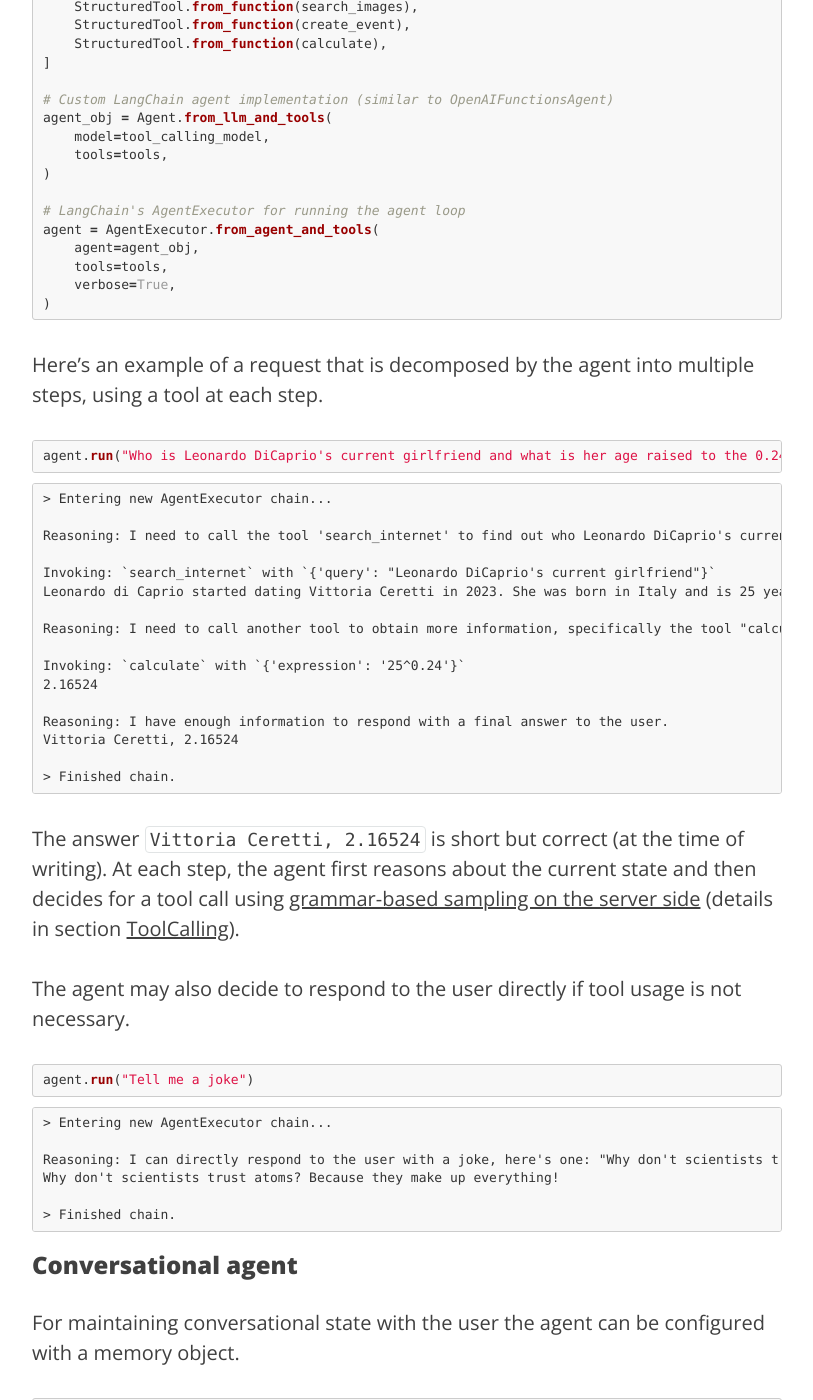
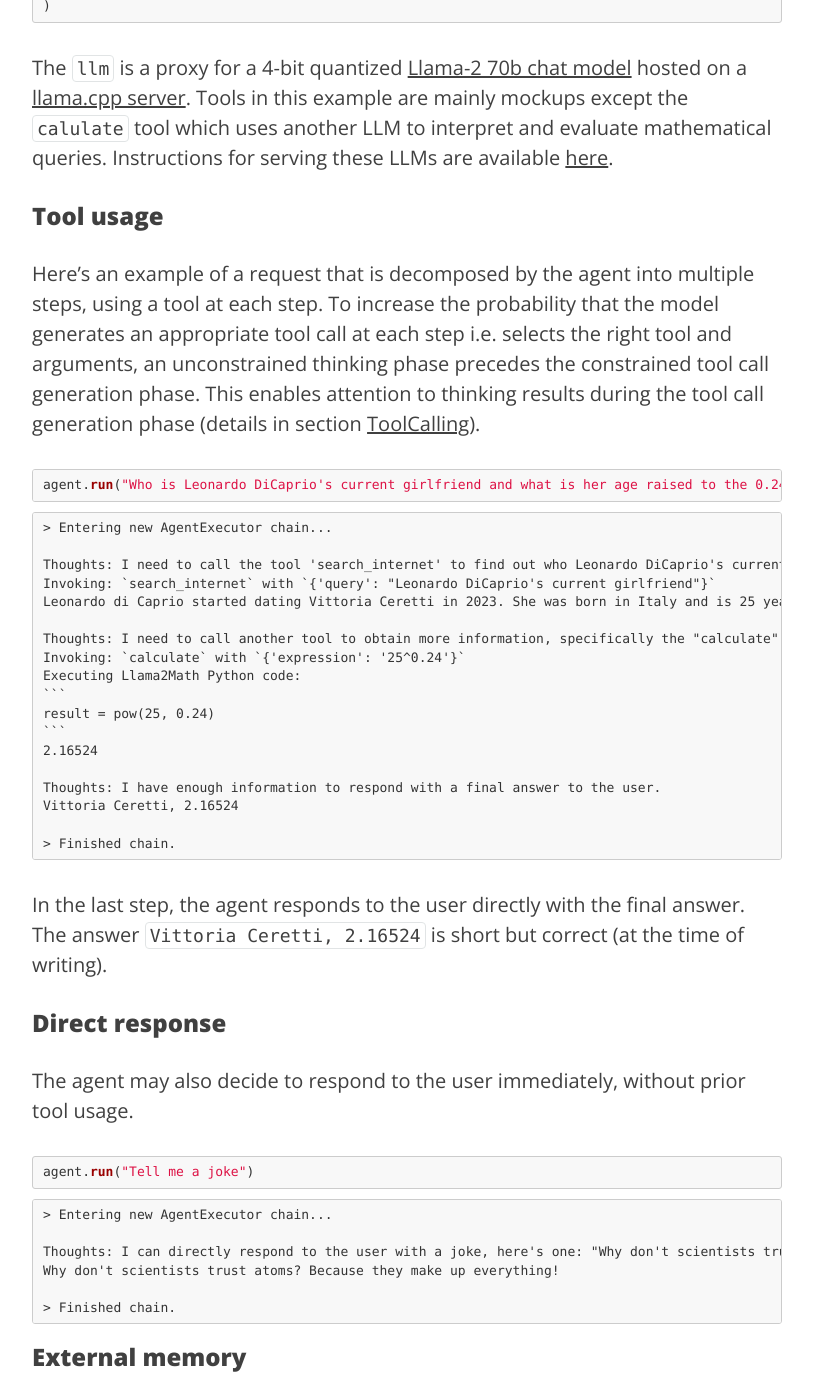
Before and after one commit to krasserm/krasserm.github.io, a Jekyll site: the page built from _posts/2023-12-10-grammar-based-agents.md, in a window 1280 px wide and 1400 px high, scrolled down 2457 px. Shown: the whole window, without its empty margins (233-1046 px from the left). Built offline with Jekyll 4.4.1, drawn with Linux system fonts in a browser that asks for light colours; comment, search, counter and statistics services are not loaded; some of the changed text lies outside the part shown.

Commit message:
Major revision of schema-based agents

`````diff
--- a/_posts/2023-12-10-grammar-based-agents.md
+++ b/_posts/2023-12-10-grammar-based-agents.md
@@ -9,21 +9,15 @@
 [Notebook](https://github.com/krasserm/grammar-based-agents/blob/master/example_agent.ipynb)
 [Repository](https://github.com/krasserm/grammar-based-agents)
 
-LLM agents can decompose user-defined tasks into smaller steps and use tools at each step until the task is completed. Tool usage requires reasoning about current state, deciding which tool to use next, interacting with the environment by calling that tool, making an observation, updating the current state with the observation and repeating that until done. This synergy of reasoning and acting can either be achieved via prompt engineering, fine-tuning or a combination of both.
+LLM agents use large language models (LLMs) to decide which tools to use for interacting with their environment during multi-step task solving. Tool usage is done via function calling. The LLM is prompted or fine-tuned to generate JSON output representing one or more function calls. To ensure that the JSON output of an LLM follows a tool-specific schema one can use constrained decoding methods to control next token generation.
 
-An interface to the underlying LLM should either return a tool call response (to be executed by the caller) if the LLM decides to interact with the environment or a final response to the user. An example of such an interface is OpenAI's [function calling](https://platform.openai.com/docs/guides/function-calling) interface.
+Here, [grammar-based sampling](https://github.com/ggerganov/llama.cpp/pull/1773) available in llama.cpp is used for constrained decoding. A JSON schema of available tools is converted to a grammar used for generating instances of that schema (= tool calls) during decoding. This is used for implementing a function calling interface for a Llama-2-70b model, an LLM with (limited) tool usage capabilities.
 
-## Scope
-
-This article presents the results of my experiments implementing a function calling interface for a Llama-2 chat model with LangChain (full code [here](https://github.com/krasserm/grammar-based-agents)). I used the [grammar-based sampling](https://github.com/ggerganov/llama.cpp/pull/1773) feature of llama.cpp to ensure that function calls generated by the model follow a tool-specific schema. The resulting interface is similar to the [ChatOpenAI](https://python.langchain.com/docs/integrations/chat/openai) function calling interface and can be used with LangChain's [agent framework](https://python.langchain.com/docs/modules/agents/).
-
-To increase the probability that the model generates an appropriate tool call at each step i.e. selects the right tool and arguments, an unconstrained reasoning phase precedes the constrained tool call generation phase. Otherwise, attention to the thoughts generated during the reasoning phase is not possible.
-
-Llama-2 is known to have some zero-shot tool usage capabilities, but they are limited. In its current state, the implementation is a simple prototype for demonstrating schema-based generation in LangChain agents. It is general enough to be used with many other language models supported by llama.cpp, after some tweaks to the prompt templates.
+The [implementation](https://github.com/krasserm/grammar-based-agents) uses LangChain interfaces and is compatible LangChain's [agent framework](https://python.langchain.com/docs/modules/agents/). In its current state, it is a simple prototype for demonstrating schema-based generation in LangChain agents. It is general enough to be used with many other language models supported by llama.cpp, after some tweaks to the prompt templates.
 
 ## Agent
 
-A Llama-2 agent with schema-based generation of function calls can be created as follows (details in section [Components](#components)). The example uses a 4-bit quantized [Llama-2 70b chat model](https://huggingface.co/TheBloke/Llama-2-70B-Chat-GGUF) running on a [llama.cpp server](https://github.com/ggerganov/llama.cpp/blob/master/examples/server/README.md) (launch instructions [here](https://github.com/krasserm/grammar-based-agents/blob/master/README.md#getting-started)).
+A Llama-2 agent with schema-based generation of function calls can be created as follows. Further details are described in section [Components](#components).
 
 
 ```python
@@ -33,16 +27,17 @@
 
 from gba.agent import Agent
 from gba.llm import LlamaCppClient
+from gba.math import Llama2Math
 from gba.tool import ToolCalling
 
 from example_tools import (
-    calculate,
     create_event,
     search_images,
     search_internet,
 )
 
-# Custom LangChain LLM that interacts with a model hosted on a llama.cpp server
+# Custom LangChain LLM implementation that interacts with a model
+# hosted on a llama.cpp server
 llm = LlamaCppClient(url="http://localhost:8080/completion", temperature=-1)
 
 # Converts incoming messages into a Llama-2 compatible chat prompt
@@ -52,6 +47,15 @@
 # Layers a tool calling protocol on top of chat_model resulting in
 # an interface similar to the ChatOpenAI function calling interface
 tool_calling_model = ToolCalling(model=chat_model)
+
+# Proxy for a math LLM hosted on a llmama.cpp server. Backend of the
+# `calculate` tool.
+math_llm = LlamaCppClient(url="http://localhost:8088/completion", temperature=-1)
+math_model = Llama2Math(llm=math_llm)
+
+def calculate(expression: str):
+    """A tool for evaluating mathematical expressions. Do not use variables in expression."""
+    return math_model.run(message=expression)
 
 # List of tools created from Python functions and used by the agent
 tools = [
@@ -75,35 +79,44 @@
 )
 ```
 
-Here's an example of a request that is decomposed by the agent into multiple steps, using a tool at each step.
+The `llm` is a proxy for a 4-bit quantized [Llama-2 70b chat model](https://huggingface.co/TheBloke/Llama-2-70B-Chat-GGUF) hosted on a [llama.cpp server](https://github.com/ggerganov/llama.cpp/blob/master/examples/server/README.md). Tools in this example are mainly mockups except the `calulate` tool which uses another LLM to interpret and evaluate mathematical queries. Instructions for serving these LLMs are available [here](https://github.com/krasserm/grammar-based-agents/blob/master/README.md#getting-started).
+
+### Tool usage
+
+Here's an example of a request that is decomposed by the agent into multiple steps, using a tool at each step. To increase the probability that the model generates an appropriate tool call at each step i.e. selects the right tool and arguments, an unconstrained thinking phase precedes the constrained tool call generation phase. This enables attention to thinking results during the tool call generation phase (details in section [ToolCalling](#ToolCalling)).
 
 
 ```python
 agent.run("Who is Leonardo DiCaprio's current girlfriend and what is her age raised to the 0.24 power?")
 ```
 
-```
+````
 > Entering new AgentExecutor chain...
 
-Reasoning: I need to call the tool 'search_internet' to find out who Leonardo DiCaprio's current girlfriend is and then calculate her age raised to the 0.24 power using the tool 'calculate'.
-
+Thoughts: I need to call the tool 'search_internet' to find out who Leonardo DiCaprio's current girlfriend is and then calculate her age raised to the 0.24 power using the tool 'calculate'.
 Invoking: `search_internet` with `{'query': "Leonardo DiCaprio's current girlfriend"}`
 Leonardo di Caprio started dating Vittoria Ceretti in 2023. She was born in Italy and is 25 years old
 
-Reasoning: I need to call another tool to obtain more information, specifically the tool "calculate" to calculate Vittoria Ceretti's age raised to the power of 0.24.
-
+Thoughts: I need to call another tool to obtain more information, specifically the "calculate" tool, to calculate Vittoria Ceretti's age raised to the power of 0.24.
 Invoking: `calculate` with `{'expression': '25^0.24'}`
+Executing Llama2Math Python code:
+```
+result = pow(25, 0.24)
+```
 2.16524
 
-Reasoning: I have enough information to respond with a final answer to the user.
+Thoughts: I have enough information to respond with a final answer to the user.
 Vittoria Ceretti, 2.16524
 
 > Finished chain.
-```
+````
 
-The answer `Vittoria Ceretti, 2.16524` is short but correct (at the time of writing). At each step, the agent first reasons about the current state and then decides for a tool call using [grammar-based sampling on the server side](https://github.com/ggerganov/llama.cpp/pull/2532) (details in section [ToolCalling](#ToolCalling)).
+In the last step, the agent responds to the user directly with the final answer. The answer `Vittoria Ceretti, 2.16524` is short but correct (at the time of writing).
 
-The agent may also decide to respond to the user directly if tool usage is not necessary.
+### Direct response
+
+The agent may also decide to respond to the user immediately, without prior tool usage.
+
 
 ```python
 agent.run("Tell me a joke")
@@ -112,15 +125,15 @@
 ```
 > Entering new AgentExecutor chain...
 
-Reasoning: I can directly respond to the user with a joke, here's one: "Why don't scientists trust atoms? Because they make up everything!"
+Thoughts: I can directly respond to the user with a joke, here's one: "Why don't scientists trust atoms? Because they make up everything!"
 Why don't scientists trust atoms? Because they make up everything!
 
 > Finished chain.
 ```
 
-### Conversational agent
+### External memory
 
-For maintaining conversational state with the user the agent can be configured with a memory object.
+For maintaining conversational state with the user, the agent can be configured with external `memory`.
 
 
 ```python
@@ -157,19 +170,17 @@
 ```
 > Entering new AgentExecutor chain...
 
-Reasoning: I need to call the tool search_images(query: str) to find an image of a brown dog.
-
+Thoughts: I need to call the tool search_images(query: str) to find an image of a brown dog.
 Invoking: `search_images` with `{'query': 'brown dog'}`
 [brown_dog_1.jpg](https://example.com/brown_dog_1.jpg)
 
-Reasoning: I have enough information to respond with a final answer, and I can provide the user with the URL of the image.
+Thoughts: I have enough information to respond with a final answer, which is the URL of the image file "brown_dog_1.jpg".
 Here is an image of a brown dog: <https://example.com/brown_dog_1.jpg>
 
 > Finished chain.
 ```
 
-The next request refers to the previous one, and the agent updates the search query accordingly.
-
+The next request is in context of the previous one, and the agent updates the search query accordingly.
 
 ```python
 conversational_agent.run("dog should be running too")
@@ -178,13 +189,12 @@
 ```
 > Entering new AgentExecutor chain...
 
-Reasoning: I need to call another tool to search for images of a running dog.
-
+Thoughts: I need to call another tool to search for images of a running dog.
 Invoking: `search_images` with `{'query': 'brown dog running'}`
 [brown_dog_running_1.jpg](https://example.com/brown_dog_running_1.jpg)
 
-Reasoning: I have enough information to respond with a final answer.
-Here is an image of a brown dog running: <https://example.com/brown_dog_running_1.jpg>
+Thoughts: I have enough information to respond with a final answer, which is the URL of the image of a brown dog running.
+https://example.com/brown_dog_running_1.jpg
 
 > Finished chain.
 ```
@@ -228,12 +238,13 @@
 ```
 
 ```
-'{ "tool": "search_images", "arguments": { "query": "brown dog" } }'
+'{ "arguments": { "query": "brown dog" }, "tool": "search_images" }'
 ```
 
 ### `Llama2Chat`
 
 [Llama2Chat](https://python.langchain.com/docs/integrations/chat/llama2_chat) wraps `llm` and implements a chat model interface that applies the Llama-2 chat prompt to incoming messages (see also [these](https://github.com/langchain-ai/langchain/pull/8295#issuecomment-1668988543) [examples](https://github.com/langchain-ai/langchain/pull/8295#issuecomment-1811914445) for other chat prompt formats).
+
 
 ```python
 from langchain.schema.messages import HumanMessage, SystemMessage
@@ -254,7 +265,7 @@
 ```
 
 ```
-AIMessage(content='{ "tool": "search_images", "arguments": { "query": "brown dog" } }')
+AIMessage(content='{ "arguments": { "query": "brown dog" }, "tool": "search_images"}')
 ```
 
 ### `ToolCalling`
@@ -267,12 +278,12 @@
 ```
 
 ```
-Reasoning: I need to call the calculate tool to evaluate the expression and obtain the result.
+Thoughts: I need to call the calculate tool to evaluate the expression and obtain the result.
 AIMessage(content='', additional_kwargs={'tool_call': {'tool': 'calculate', 'arguments': {'expression': '(2 * 5) ** 0.8 / 2'}}})
 ```
 
-The wrapped `chat_model` first receives a message with an instruction to reason about the current state. This message doesn't contain a schema so that the model output is unconstrained. Then the model receives another message with an instruction to act i.e. respond with a tool call. This message contains the JSON schema of the provided tools so that the tool call can be generated with grammar-based sampling.
+The wrapped `chat_model` first receives a message with an instruction to think about the current state and what to do next. This message doesn't contain a schema so that the model output is unconstrained. Then the model receives another message with an instruction to act i.e. respond with a tool call. This message contains the JSON schema of the provided tools so that the tool call can be generated with grammar-based sampling.
 
 ## Outlook
 
-This two-phase approach of unconstrained reasoning and constrained tool call generation may also be the basis for using more specialized models e.g. one for the reasoning phase and another one for the tool call phase. I plan to implement extensions with more specialized open LLMs in another experiment.
+This two-phase approach of unconstrained thinking and constrained tool call generation may also be the basis for using more specialized models e.g. one for the thinking phase and another one for the tool call generation phase. I plan to present this in another article.
`````
Also changed, not shown: other parts of _posts/2023-12-10-grammar-based-agents.md (+4 -4 lines).
